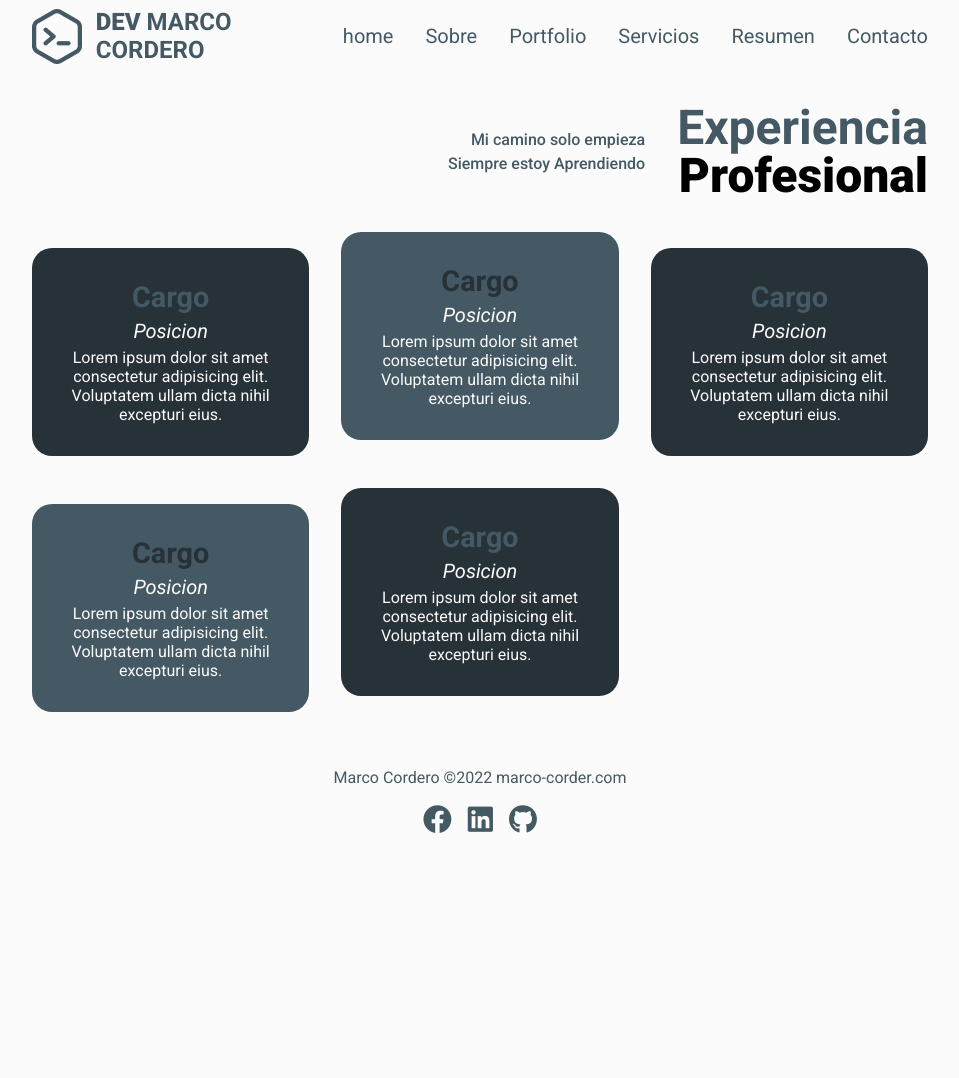
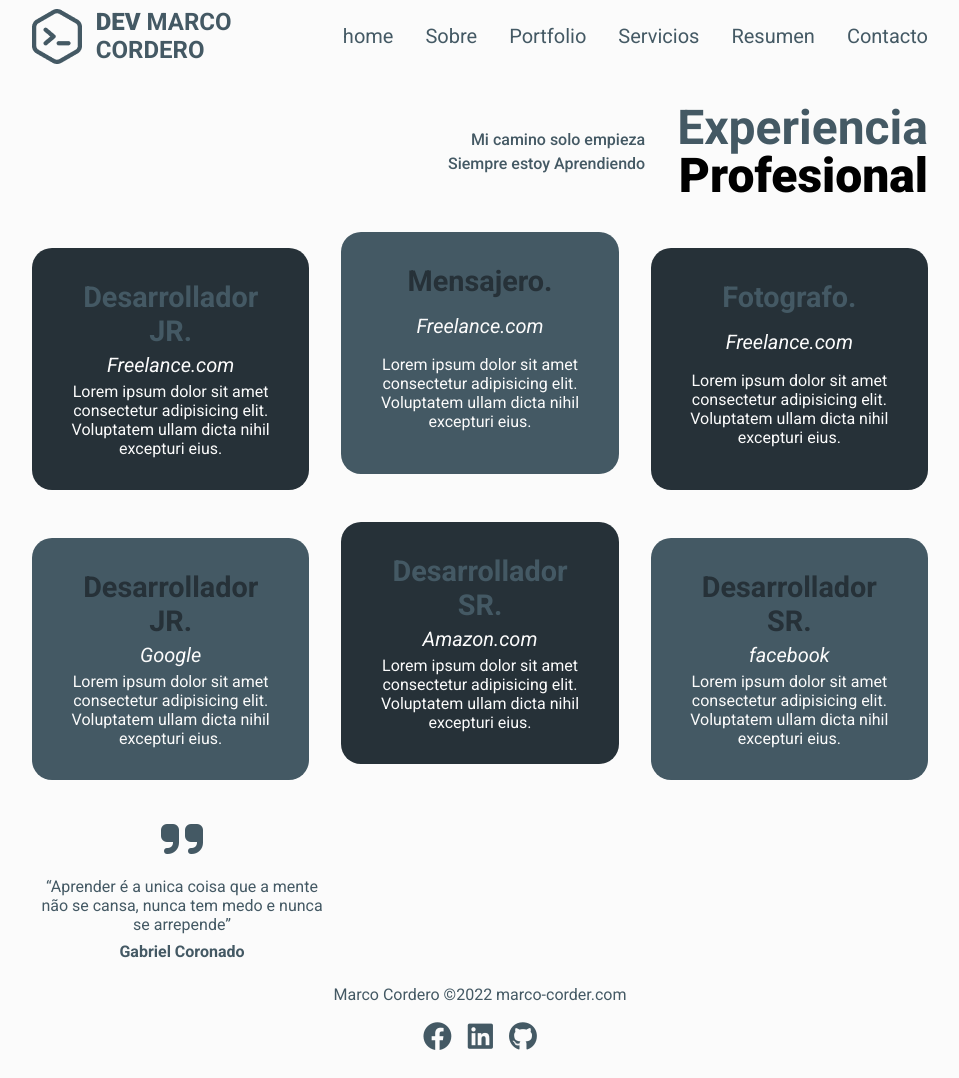
Before and after one commit to gcoronado5100/curso-marco-cap-1, a plain HTML site: page resumen.html in a window 1280 px wide. Shown: the whole page, without its empty margins (160-1119 px from the left). Before the commit the page ends 861 px from the top, so only its background shows below. Drawn offline with Linux system fonts and the light colour scheme.

Commit message:
added functions on JS

```diff
--- a/app.js
+++ b/app.js
@@ -1,5 +1,48 @@
-const caja = document
-  .querySelector(".resumen-title")
-  .addEventListener("click", () => {
-    alert("Esta seccion tiene mi experiencia de trabajo profesional");
-  });
+const resumenCards = [
+  {
+    title: "Desarrollador JR.",
+    company: "Freelance.com",
+    info: "Lorem ipsum dolor sit amet consectetur adipisicing elit. Voluptatem ullam dicta nihil excepturi eius.",
+  },
+  {
+    title: "Mensajero.",
+    company: "Freelance.com",
+    info: "Lorem ipsum dolor sit amet consectetur adipisicing elit. Voluptatem ullam dicta nihil excepturi eius.",
+  },
+  {
+    title: "Fotografo.",
+    company: "Freelance.com",
+    info: "Lorem ipsum dolor sit amet consectetur adipisicing elit. Voluptatem ullam dicta nihil excepturi eius.",
+  },
+  {
+    title: "Desarrollador JR.",
+    company: "Google",
+    info: "Lorem ipsum dolor sit amet consectetur adipisicing elit. Voluptatem ullam dicta nihil excepturi eius.",
+  },
+  {
+    title: "Desarrollador SR.",
+    company: "Amazon.com",
+    info: "Lorem ipsum dolor sit amet consectetur adipisicing elit. Voluptatem ullam dicta nihil excepturi eius.",
+  },
+  {
+    title: "Desarrollador SR.",
+    company: "facebook",
+    info: "Lorem ipsum dolor sit amet consectetur adipisicing elit. Voluptatem ullam dicta nihil excepturi eius.",
+  },
+];
+
+/**
+ Function ForEach -> ciclo repetitivo para recorrer arreglos
+ Append => agregar un nuevo elemento de HTML al DOM -> Documento
+ AppenChild (usada en este ejercicio) Agrega un elemento de HTML como HIJO del elemeto seleccionado
+ */
+
+resumenCards.forEach((card) => {
+  const resumenCard = document.createElement("div");
+  resumenCard.classList.add("resumen-card");
+  const content = ` <h3 class="card-title">${card.title}</h3>
+                    <h4 class="position">${card.company}</h4>
+                    <p class="card-info">${card.info}</p>`;
+  resumenCard.innerHTML = content;
+  document.querySelector(".resumen-cargo__container").appendChild(resumenCard);
+});
--- a/resumen.html
+++ b/resumen.html
@@ -47,41 +47,23 @@
     <section>
         <div class="container">
             <div class="resumen-cargo__container">
-                <div class="resumen-card">
+                <!-- <div class="resumen-card">
                     <h3 class="card-title">Cargo</h3>
                     <h4 class="position">Posicion</h4>
                     <p class="card-info">
                         Lorem ipsum dolor sit amet consectetur adipisicing elit. Voluptatem ullam dicta nihil excepturi eius.
                     </p>
-                </div>
-                <div class="resumen-card">
-                    <h3 class="card-title">Cargo</h3>
-                    <h4 class="position">Posicion</h4>
-                    <p class="card-info">
-                        Lorem ipsum dolor sit amet consectetur adipisicing elit. Voluptatem ullam dicta nihil excepturi eius.
-                    </p>
-                </div>
-                <div class="resumen-card">
-                    <h3 class="card-title">Cargo</h3>
-                    <h4 class="position">Posicion</h4>
-                    <p class="card-info">
-                        Lorem ipsum dolor sit amet consectetur adipisicing elit. Voluptatem ullam dicta nihil excepturi eius.
-                    </p>
-                </div>
-                <div class="resumen-card">
-                    <h3 class="card-title">Cargo</h3>
-                    <h4 class="position">Posicion</h4>
-                    <p class="card-info">
-                        Lorem ipsum dolor sit amet consectetur adipisicing elit. Voluptatem ullam dicta nihil excepturi eius.
-                    </p>
-                </div>
-                <div class="resumen-card">
-                    <h3 class="card-title">Cargo</h3>
-                    <h4 class="position">Posicion</h4>
-                    <p class="card-info">
-                        Lorem ipsum dolor sit amet consectetur adipisicing elit. Voluptatem ullam dicta nihil excepturi eius.
-                    </p>
-                </div>
+                </div> -->
+            </div>
+        </div>
+    </section>
+
+    <section>
+        <div class="container testimonials__container">
+            <div class="testimonial__card">
+                <h3><i class="fa-sharp fa-solid fa-quote-right"></i></h3>
+                <p>“Aprender é a unica coisa que a mente não se cansa, nunca tem medo e nunca se arrepende”</p>
+                <h4>Gabriel Coronado</h4>
             </div>
         </div>
     </section>
@@ -102,5 +84,6 @@
     <!-- End Footer-->
 
     <script src="./app.js"></script>
+    <script src="./testimonials.js"></script>
     </body>
     </html>
--- a/styles.css
+++ b/styles.css
@@ -193,6 +193,21 @@ a:hover {
     font-style: italic;
 }
 
+/* Testimonials*/
+
+.testimonial__card {
+    display: flex;
+    flex-direction: column;
+    gap: .5rem;
+    align-items: center;
+    width: 300px;
+    text-align: center;
+}
+
+.testimonial__card h3 {
+    font-size: 3rem;
+}
+
 /* Footer */
 
 footer {
```
Also changed, not shown: testimonials.js (added).
